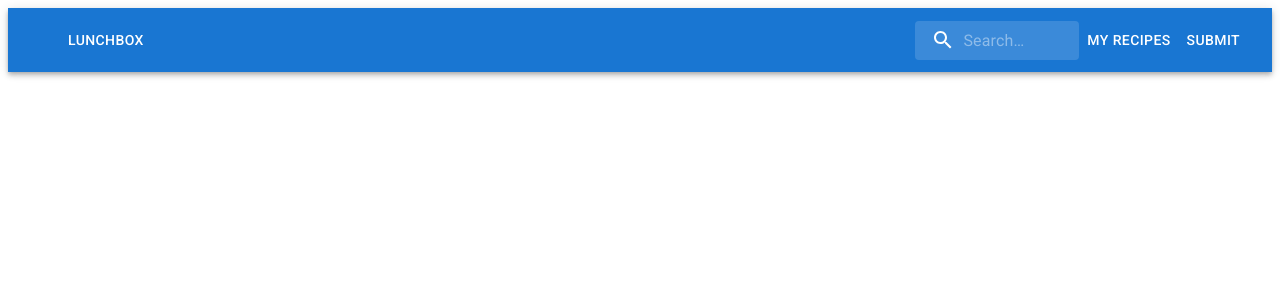
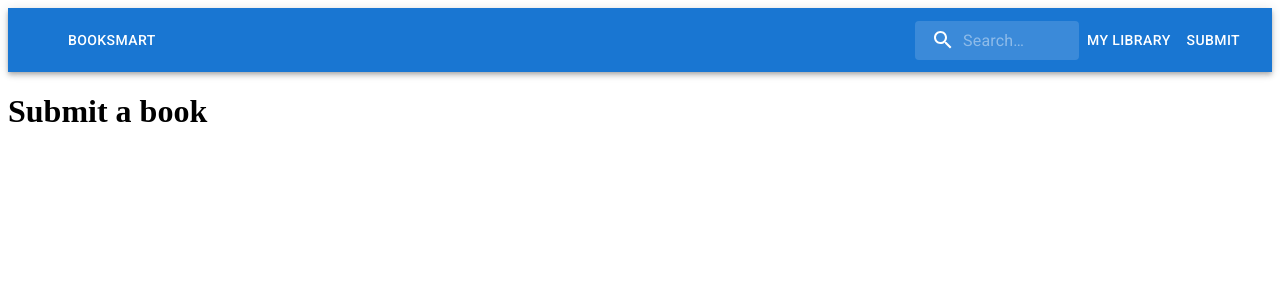
Before and after one commit to rreymundi/phase-2-project, a React (Create React App) app: page /books/new in a window 1280 px wide. Shown: the top 300 px of the page. Built offline with nearby package versions, Linux system fonts and the light colour scheme.

Commit message:
updated my components

```diff
--- a/src/App.js
+++ b/src/App.js
@@ -2,8 +2,8 @@ import React from "react";
 import { BrowserRouter as Router, Routes, Route } from "react-router-dom";
 import NavBar from "./components/NavBar";
 import Home from "./components/Home";
-import NewRecipe from "./components/NewRecipe";
-import SavedRecipes from "./components/SavedRecipes";
+import NewBook from "./components/NewBook";
+import SavedBooks from "./components/SavedBooks";
 
 const App = () => {
   return (
@@ -11,8 +11,8 @@ const App = () => {
       <NavBar />
       <Routes>
         <Route path='/' element={<Home />} />
-        <Route path='/recipes/saved' element={<SavedRecipes />} />
-        <Route path='/recipes/new' element={<NewRecipe />} />
+        <Route path='/books/saved' element={<SavedBooks />} />
+        <Route path='/books/new' element={<NewBook />} />
       </Routes>
     </Router>
   );
--- a/src/components/Home.jsx
+++ b/src/components/Home.jsx
@@ -2,7 +2,7 @@ import React from 'react'
 
 const Home = () => {
   return (
-    <h1>Welcome to Lunchbox!</h1>
+    <h1>Welcome to Booksmart!</h1>
   )
 }
 
--- a/src/components/NavBar.jsx
+++ b/src/components/NavBar.jsx
@@ -71,7 +71,7 @@ const NavBar = () => {
                 component="div"
                 sx={{ flexGrow: 1, display: { xs: 'none', sm: 'block' } }}
                 >
-                <Button color='inherit' component={ Link } to='/'>Lunchbox</Button>
+                <Button color='inherit' component={ Link } to='/'>Booksmart</Button>
             </Typography>
             <Search>
                 <SearchIconWrapper>
@@ -82,8 +82,8 @@ const NavBar = () => {
                 inputProps={{ 'aria-label': 'search' }}
                 />
             </Search>
-            <Button color='inherit' component={ Link } to='/recipes/saved'>My Recipes</Button>
-            <Button color='inherit' component={ Link } to='/recipes/new'>Submit</Button>
+            <Button color='inherit' component={ Link } to='/books/saved'>My Library</Button>
+            <Button color='inherit' component={ Link } to='/books/new'>Submit</Button>
             </Toolbar>
       </AppBar>
     </Box>
--- /dev/null
+++ b/src/components/NewBook.jsx
@@ -0,0 +1,11 @@
+import React from 'react'
+
+const NewBook = () => {
+  return (
+    <div>
+        <h1>Submit a book</h1>
+    </div>
+  )
+}
+
+export default NewBook
--- a/src/components/NewRecipe.jsx
+++ /dev/null
@@ -1,11 +0,0 @@
-import React from 'react'
-
-const NewRecipe = () => {
-  return (
-    <div>
-        <h1>NewRecipe</h1>
-    </div>
-  )
-}
-
-export default NewRecipe
--- /dev/null
+++ b/src/components/SavedBooks.jsx
@@ -0,0 +1,11 @@
+import React from 'react'
+
+const SavedBooks = () => {
+  return (
+    <div>
+        <h1>My Library</h1>
+    </div>
+  )
+}
+
+export default SavedBooks
--- a/src/components/SavedRecipes.jsx
+++ /dev/null
@@ -1,11 +0,0 @@
-import React from 'react'
-
-const SavedRecipes = () => {
-  return (
-    <div>
-        <h1>RecipeList</h1>
-    </div>
-  )
-}
-
-export default SavedRecipes
```
